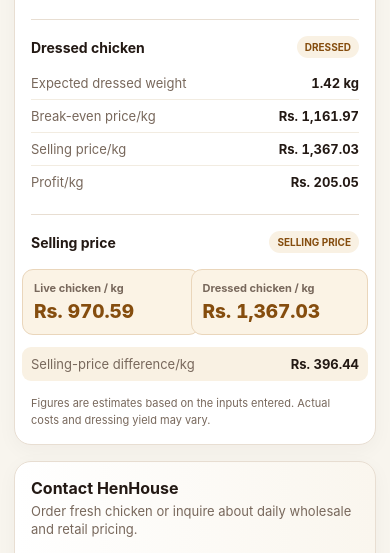
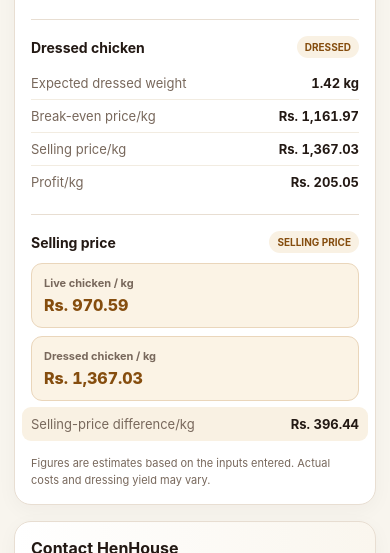
Before and after one commit to ragulan28/henhouse-calculator, a plain HTML site: page index.html in a window 390 px wide. Shown: the part 936-1489 px from the top of the page. Drawn offline with Linux system fonts and the light colour scheme.

Commit message:
fix(css): prevent card overlap by eliminating negative margins and adding mobile responsive grid

```diff
--- a/index.html
+++ b/index.html
@@ -270,56 +270,37 @@
         padding: 9px 9px;
         border-radius: 9px;
       }
-      .highlight-sp {
-        background: #fbf3e5;
-        border: 1px solid #ead6bb;
-        margin: 6px -9px;
-        padding: 10px 9px;
-        border-radius: 10px;
-      }
-      .highlight-sp span:first-child {
-        color: var(--ink);
-        font-weight: 700;
-      }
-      .highlight-sp strong {
-        font-size: 16px;
-        font-weight: 800;
-        color: #854d0e;
-      }
       .compare {
         display: grid;
         grid-template-columns: 1fr 1fr;
-        gap: 9px;
+        gap: 10px;
         margin-top: 10px;
       }
       .compare-box {
-        background: #fbf8f2;
-        border: 1px solid var(--line);
-        border-radius: 11px;
-        padding: 11px;
-      }
-      .compare-box.highlight-sp {
         background: #fbf3e5;
         border: 1px solid #ead6bb;
-      }
-      .compare-box.highlight-sp small {
-        color: var(--muted);
-        font-weight: 650;
-      }
-      .compare-box.highlight-sp strong {
-        font-size: 19px;
-        font-weight: 800;
-        color: #854d0e;
+        border-radius: 11px;
+        padding: 12px;
+        margin: 0;
+        min-width: 0;
+        box-sizing: border-box;
       }
       .compare-box small {
         display: block;
         color: var(--muted);
         font-size: 11px;
+        font-weight: 650;
         margin-bottom: 5px;
       }
       .compare-box strong {
-        font-size: 17px;
+        display: block;
+        font-size: clamp(16px, 2.5vw, 19px);
+        font-weight: 800;
+        color: #854d0e;
         font-variant-numeric: tabular-nums;
+        white-space: nowrap;
+        overflow: hidden;
+        text-overflow: ellipsis;
       }
       .note {
         color: var(--muted);
@@ -475,6 +456,12 @@
         }
         .card {
           padding: 16px;
+        }
+      }
+      @media (max-width: 480px) {
+        .compare {
+          grid-template-columns: 1fr;
+          gap: 8px;
         }
       }
     </style>
@@ -663,11 +650,11 @@
               <span class="pill">SELLING PRICE</span>
             </div>
             <div class="compare">
-              <div class="compare-box highlight-sp">
+              <div class="compare-box">
                 <small>Live chicken / kg</small>
                 <strong id="compareLive">Rs. 970.59</strong>
               </div>
-              <div class="compare-box highlight-sp">
+              <div class="compare-box">
                 <small>Dressed chicken / kg</small>
                 <strong id="compareDressed">Rs. 1,366.32</strong>
               </div>
```
